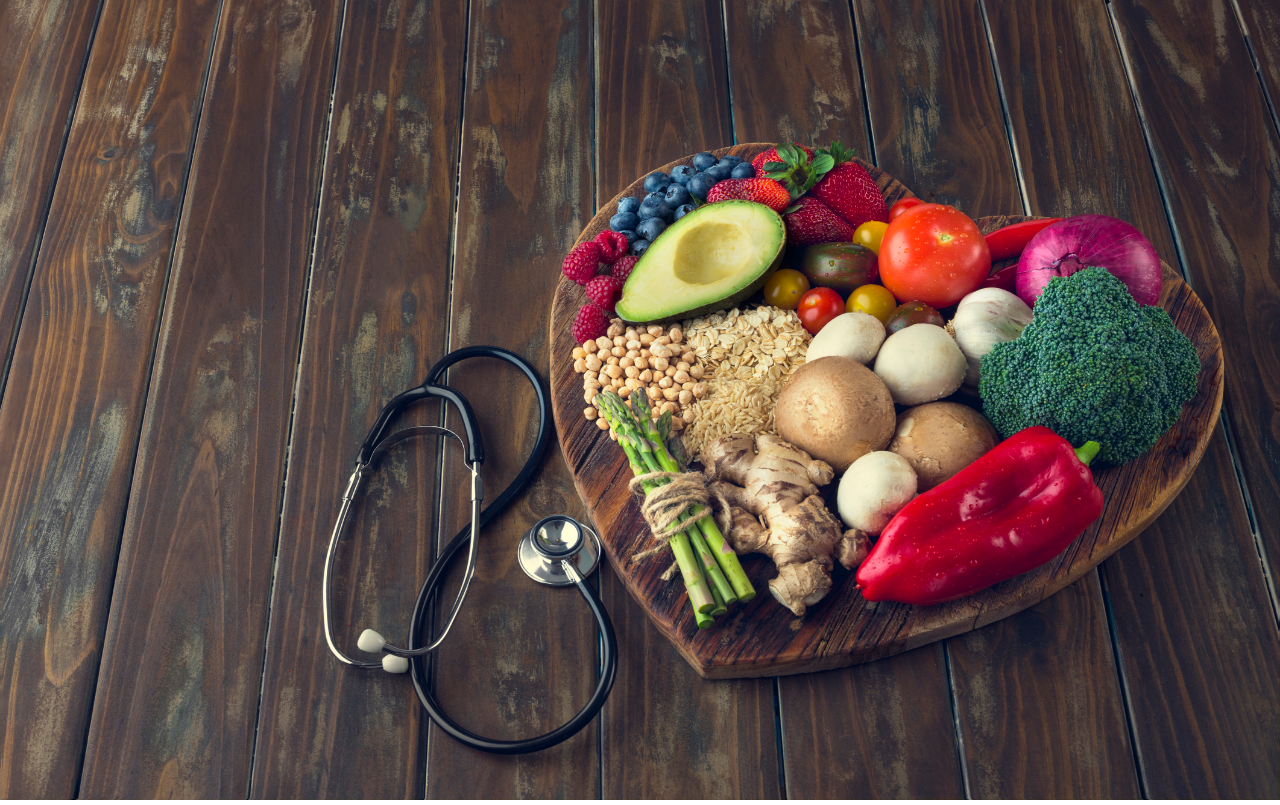
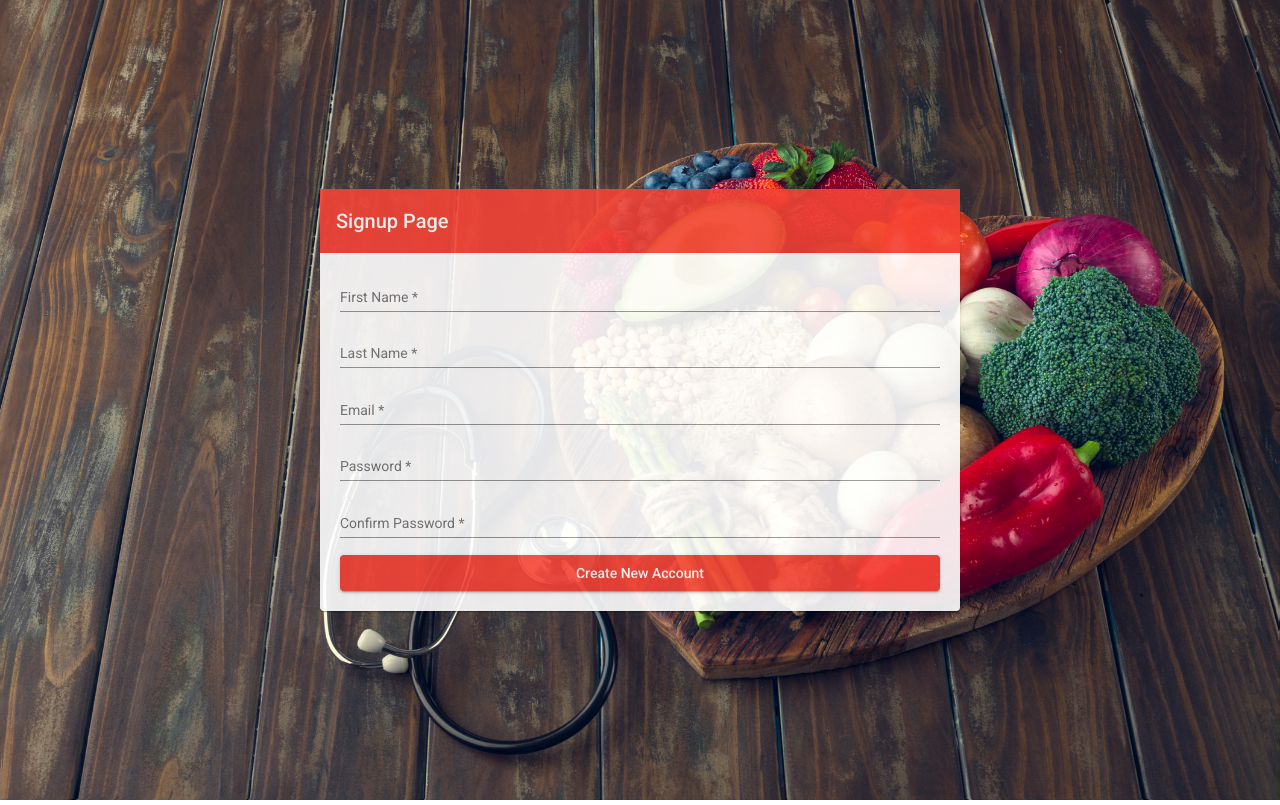
Before and after one commit to YomalSmarakoon/Cholesterol-Detection, an Angular app in the folder WEBMD/: page /signup in a window 1280 px wide. Before the commit this address led to /. Built offline with nearby package versions, Linux system fonts and the light colour scheme.

Commit message:
created the signup page

```diff
--- a/WEBMD/src/app/app-routing.module.ts
+++ b/WEBMD/src/app/app-routing.module.ts
@@ -1,9 +1,11 @@
 import { Component, NgModule } from '@angular/core';
 import { Routes, RouterModule } from '@angular/router';
 import { LoginComponent } from './login/login.component';
+import { SignupComponent } from './signup/signup.component';
 
 const routes: Routes = [
-  {path:'', component:LoginComponent}
+  {path:'', component:LoginComponent},
+  {path:'signup', component:SignupComponent}
 ];
 
 @NgModule({
--- a/WEBMD/src/app/app.module.ts
+++ b/WEBMD/src/app/app.module.ts
@@ -11,11 +11,13 @@ import {MatInputModule} from '@angular/material/input';
 import {MatCardModule} from '@angular/material/card';
 import {MatButtonModule} from '@angular/material/button';
 import {MatToolbarModule} from '@angular/material/toolbar';
+import { SignupComponent } from './signup/signup.component';
 
 @NgModule({
   declarations: [
     AppComponent,
-    LoginComponent
+    LoginComponent,
+    SignupComponent
   ],
   imports: [
     BrowserModule,
--- a/WEBMD/src/app/login/login.component.html
+++ b/WEBMD/src/app/login/login.component.html
@@ -10,6 +10,8 @@
                 <input matInput type="password" placeholder="Password">
               </mat-form-field>
               <button mat-raised-button type = "submit" color = "warn">Login</button>
+              <p fxLayoutAlign = "center">or</p>
+              <button routerLink = "signup" mat-raised-button type = "submit" color = "warn">Signup</button>
           </form>
     </mat-card>
 </div>
--- /dev/null
+++ b/WEBMD/src/app/signup/signup.component.html
@@ -0,0 +1,27 @@
+<div fxLayoutAlign = "center center" class="main-div">
+    <mat-card fxFlex="50">
+        <mat-toolbar color = "warn">Signup Page</mat-toolbar>
+        <form fxLayoutAlign = "stretch" fxLayout = "column" class = "login-form">
+            <mat-form-field>
+              <input matInput placeholder="First Name" required>
+            </mat-form-field>
+
+            <mat-form-field>
+                <input matInput placeholder="Last Name" required>
+              </mat-form-field>
+
+              <mat-form-field>
+                  <input matInput placeholder="Email" required>
+                  </mat-form-field>
+
+                  <mat-form-field>
+                      <input matInput type = "Password" placeholder="Password" required>
+                  </mat-form-field>
+
+                  <mat-form-field>
+                    <input matInput type = "Password" placeholder="Confirm Password" required>
+                </mat-form-field>
+              <button mat-raised-button type = "submit" color = "warn">Create New Account</button>
+          </form>
+    </mat-card>
+</div>
--- /dev/null
+++ b/WEBMD/src/app/signup/signup.component.scss
@@ -0,0 +1,8 @@
+.main-div mat-card{
+    padding : 0px;
+    margin-top: -800px;
+    opacity: 90%;
+}
+.login-form{
+    padding : 20px;
+}
--- /dev/null
+++ b/WEBMD/src/app/signup/signup.component.ts
@@ -0,0 +1,16 @@
+import { Component, OnInit } from '@angular/core';
+
+@Component({
+  selector: 'app-signup',
+  templateUrl: './signup.component.html',
+  styleUrls: ['./signup.component.scss']
+})
+export class SignupComponent implements OnInit {
+
+  constructor() {}
+
+
+  ngOnInit(): void {
+
+  }
+}
```
Also changed, not shown: 1 other file (tests, documents, lock files or other folders).
